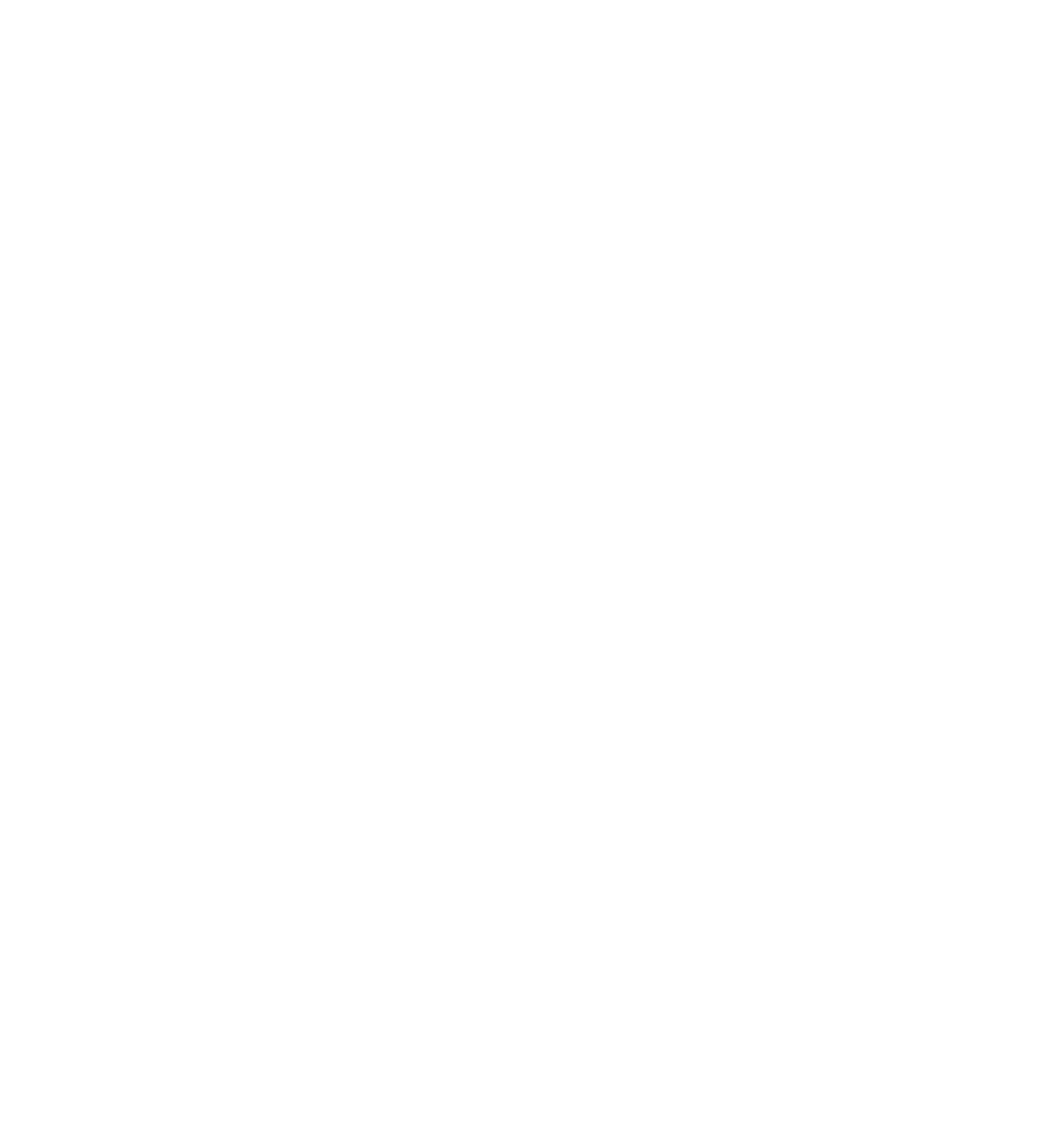
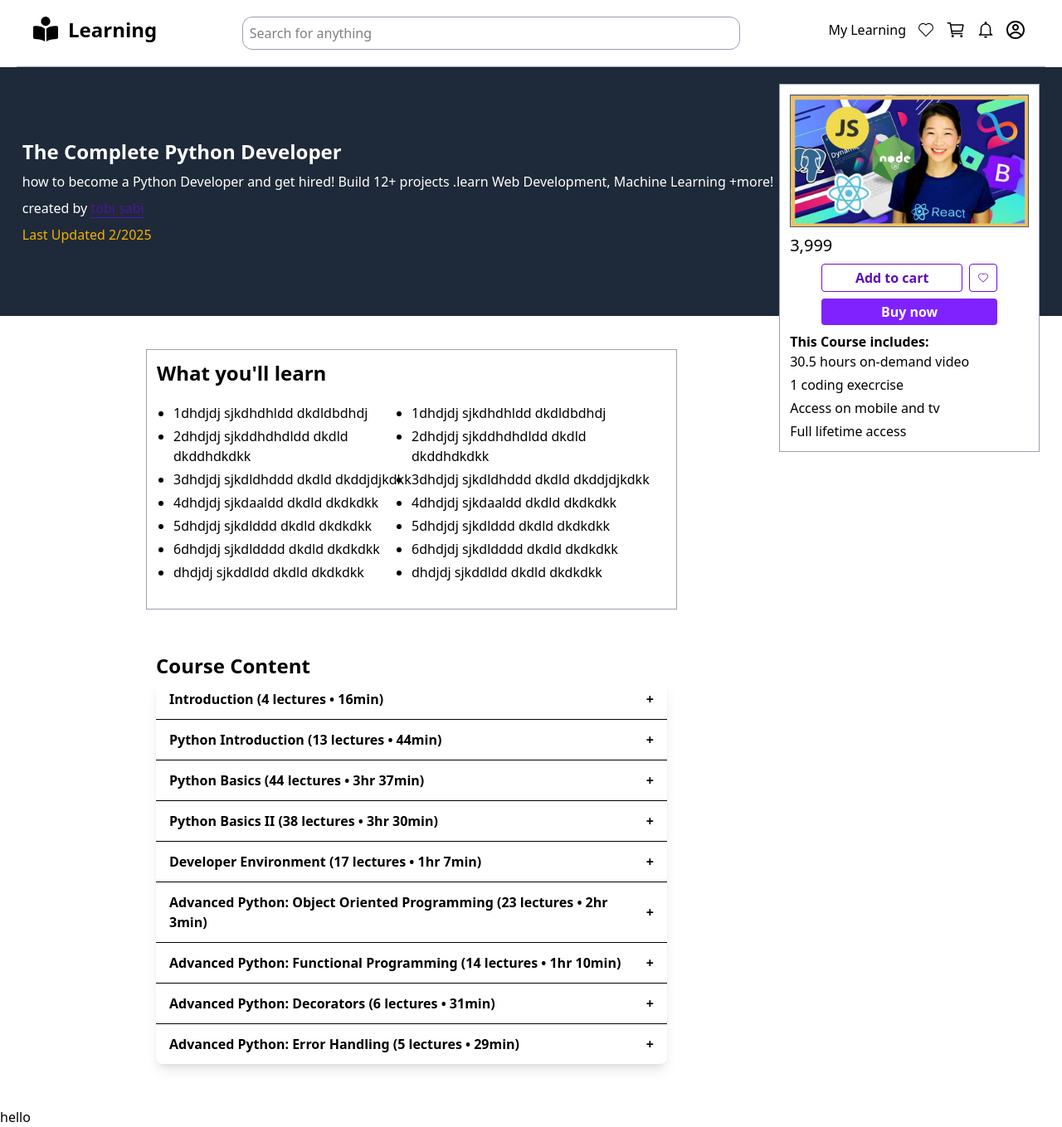
Before and after one commit to Sabari1212/LMS, a React (Vite) app: page /coursebuy in a window 1280 px wide. Before the commit this address had no page. Shown: the whole page at 83% size. Before the commit the page ends 800 px from the top, so only its background shows below. Built offline with nearby package versions, Linux system fonts and the light colour scheme.

Commit message:
dashboards

```diff
--- a/src/App.jsx
+++ b/src/App.jsx
@@ -6,6 +6,9 @@ import HomeLayout from './layout/HomeLayout'
 import { BrowserRouter, Route, Routes } from 'react-router-dom'
 import Password from './components/Password'
 import ChangePassword from './components/ChangePassword'
+import UserLayout from './layout/UserLayout'
+import Dashboard from './pages/Dashboard'
+import CourseBuy from './pages/CourseBuy'
 
 const App = () => {
   return (
@@ -18,6 +21,8 @@ const App = () => {
           <Route path='/login' element={<HomeLayout><Login /></HomeLayout>} />
           <Route path ='/forgetpw' element={<HomeLayout><Password/></HomeLayout>}></Route>
           <Route path ='/changepw' element={<HomeLayout><ChangePassword/></HomeLayout>}></Route>
+          <Route path ='/userdashboard' element={<UserLayout><Dashboard/></UserLayout>}></Route>
+          <Route path ='/coursebuy' element={<UserLayout><CourseBuy/></UserLayout>}></Route>
 
         </Routes>
       </BrowserRouter>
--- /dev/null
+++ b/src/components/DashboardNav.jsx
@@ -0,0 +1,36 @@
+import React from 'react'
+import { FaBookOpenReader } from 'react-icons/fa6'
+import { CiHeart } from "react-icons/ci";
+import { IoCartOutline } from "react-icons/io5";
+import { IoMdNotificationsOutline } from "react-icons/io";
+import { CgProfile } from "react-icons/cg";
+
+const DashboardNav = () => {
+  return (
+    <div>
+
+<div className='flex p-3 lg:p-5 lg:mx-5 lg:gap-5 justify-between border-b border-gray-400'>
+       <div className='flex gap-3'>
+                  <h1 className='text-3xl font-bold'><FaBookOpenReader/></h1>
+                  <h1 className='text-2xl font-bold'>Learning</h1>
+
+
+              </div>
+        <div className='w-1/2'>
+          <input type='text' className='border-1 border-gray-400 w-[100%] outline-none h-10 rounded-xl px-2'placeholder='Search for anything'></input>
+        </div>
+        <div className='p-1'>
+          <ul className='flex gap-3'>
+            <li>My Learning</li>
+            <li className='text-2xl'>  <CiHeart /></li>
+            <li className='text-2xl'><IoCartOutline/></li>
+            <li className='text-2xl'><IoMdNotificationsOutline/></li>
+            <li className='text-2xl'><CgProfile/></li>
+          </ul>
+        </div>
+      </div>
+    </div>
+  )
+}
+
+export default DashboardNav
--- /dev/null
+++ b/src/layout/UserLayout.jsx
@@ -0,0 +1,16 @@
+import React from 'react'
+import DashboardNav from '../components/DashboardNav'
+
+const UserLayout = ({children}) => {
+  return (
+    <div>
+        <DashboardNav/>
+        <main className=''>
+            {children}
+        </main>
+
+    </div>
+  )
+}
+
+export default UserLayout
--- a/src/main.jsx
+++ b/src/main.jsx
@@ -6,12 +6,13 @@ import Password from './components/Password.jsx'
 import { Provider } from 'react-redux'
 import store from './store/store.js'
 import Dashboard from './pages/Dashboard.jsx'
+import CourseBuy from './pages/CourseBuy.jsx'
 // npm create vite@latest
 createRoot(document.getElementById('root')).render(
   <StrictMode>
     <Provider store={store}>
      <App />
-     {/* <Dashboard/> */}
+
 
 
 
--- /dev/null
+++ b/src/pages/CourseBuy.jsx
@@ -0,0 +1,155 @@
+import React from 'react'
+import course from '../assets/course.jpg'
+import { CiHeart } from "react-icons/ci";
+
+const CourseBuy = () => {
+
+  return (
+    <div>
+<div className='bg-gray-800 lg:flex justify-evenly p-5 lg:h-[300px] '>
+    <div className='justify-center flex flex-col gap-2'>
+        <h1 className='font-bold text-2xl text-white'>The Complete Python Developer </h1>
+        <h1 className=' text-white'>how to become a Python Developer and get hired! Build 12+ projects .learn Web Development,
+            Machine Learning +more!
+        </h1>
+        <h1 className='text-white'>created by <span className='text-violet-900 border-b border-b-violet-800'>tobi sabi</span></h1>
+        <h1 className='text-yellow-500'>Last Updated 2/2025 </h1>
+
+    </div>
+    <div className='bg-white flex flex-col gap-2 p-3 h-max border-gray-400 border-1'>
+        <img className='h-40 w-72 mx-auto border-1 border-gray-600'src={course}></img>
+        <h1 className='text-xl'>3,999</h1>
+        <div  className='flex gap-2 justify-center'>
+            <button className='border-1 border-violet-700 px-10 p-1 text-violet-800 font-bold rounded-sm'>Add to cart</button>
+            <button className='border-violet-700 p-1 px-2 text-violet-800 font-bold border-1 rounded-sm'><CiHeart/></button>
+        </div>
+        <button className='text-white px-18 p-1 bg-violet-600 font-bold rounded-sm w-max mx-auto '>Buy now</button>
+        <div>
+            <h1 className='font-bold'>This Course includes:</h1>
+            <ul className='flex flex-col gap-1'>
+                <li>30.5 hours on-demand video</li>
+                <li>1 coding execrcise</li>
+                <li>Access on mobile and tv</li>
+                <li>Full lifetime access</li>
+            </ul>
+        </div>
+
+
+    </div>
+
+</div>
+<div className='border-1 border-gray-400 lg:w-1/2 lg:m-10 lg:ml-44 p-3 '>
+    <h1 className='text-2xl font-bold'>What you'll learn</h1>
+    <div className='lg:flex justify-between p-5'>
+    <ul className='flex flex-col gap-1 list-disc' >
+        <li>1dhdjdj sjkdhdhldd dkdldbdhdj</li>
+        <li>2dhdjdj sjkddhdhdldd dkdld dkddhdkdkk</li>
+        <li>3dhdjdj sjkdldhddd dkdld dkddjdjkdkk</li>
+        <li>4dhdjdj sjkdaaldd dkdld dkdkdkk</li>
+        <li>5dhdjdj sjkdlddd dkdld dkdkdkk</li>
+        <li>6dhdjdj sjkdldddd dkdld dkdkdkk</li>
+        <li>dhdjdj sjkddldd dkdld dkdkdkk</li>
+    </ul >
+    <ul className='flex flex-col gap-1 list-disc'>
+        <li>1dhdjdj sjkdhdhldd dkdldbdhdj</li>
+        <li>2dhdjdj sjkddhdhdldd dkdld dkddhdkdkk</li>
+        <li>3dhdjdj sjkdldhddd dkdld dkddjdjkdkk</li>
+        <li>4dhdjdj sjkdaaldd dkdld dkdkdkk</li>
+        <li>5dhdjdj sjkdlddd dkdld dkdkdkk</li>
+        <li>6dhdjdj sjkdldddd dkdld dkdkdkk</li>
+        <li>dhdjdj sjkddldd dkdld dkdkdkk</li>
+    </ul>
+    </div>
+</div>
+<div className=' lg:w-1/2 lg:m-10 lg:ml-44 p-3 '>
+    <h1 className='text-2xl font-bold'>Course Content</h1>
+    <div className="max-w-2xl mx-auto bg-white shadow-lg rounded-lg">
+
+        <div className="border-b">
+            <button className="w-full text-left px-4 py-3 font-semibold flex justify-between items-center accordion">
+                Introduction (4 lectures • 16min)
+                <span className="icon">+</span>
+            </button>
+            <div className="panel hidden px-6 py-2 text-gray-600">
+                <ul className="list-none space-y-2">
+                    <li>Course Outline <span className="text-xs float-right">05:57</span></li>
+                    <li>Join Our Online Classroom! <span className="text-xs float-right">04:01</span></li>
+                    <li>Exercise: Meet Your Classmates & Instructor <span className="text-xs float-right">01:47</span></li>
+                    <li>ZTM Resources <span className="text-xs float-right">04:23</span></li>
+                </ul>
+            </div>
+        </div>
+
+        <div class="border-b">
+            <button className="w-full text-left px-4 py-3 font-semibold flex justify-between items-center accordion">
+                Python Introduction (13 lectures • 44min)
+                <span className="icon">+</span>
+            </button>
+            <div class="panel hidden px-6 py-2 text-gray-600"></div>
+        </div>
+
+        <div class="border-b">
+            <button class="w-full text-left px-4 py-3 font-semibold flex justify-between items-center accordion">
+                Python Basics (44 lectures • 3hr 37min)
+                <span class="icon">+</span>
+            </button>
+            <div class="panel hidden px-6 py-2 text-gray-600"></div>
+        </div>
+
+        <div class="border-b">
+            <button class="w-full text-left px-4 py-3 font-semibold flex justify-between items-center accordion">
+                Python Basics II (38 lectures • 3hr 30min)
+                <span class="icon">+</span>
+            </button>
+            <div class="panel hidden px-6 py-2 text-gray-600"></div>
+        </div>
+
+        <div class="border-b">
+            <button class="w-full text-left px-4 py-3 font-semibold flex justify-between items-center accordion">
+                Developer Environment (17 lectures • 1hr 7min)
+                <span class="icon">+</span>
+            </button>
+            <div class="panel hidden px-6 py-2 text-gray-600"></div>
+        </div>
+
+        <div class="border-b">
+            <button class="w-full text-left px-4 py-3 font-semibold flex justify-between items-center accordion">
+                Advanced Python: Object Oriented Programming (23 lectures • 2hr 3min)
+                <span class="icon">+</span>
+            </button>
+            <div class="panel hidden px-6 py-2 text-gray-600"></div>
+        </div>
+
+        <div class="border-b">
+            <button class="w-full text-left px-4 py-3 font-semibold flex justify-between items-center accordion">
+                Advanced Python: Functional Programming (14 lectures • 1hr 10min)
+                <span class="icon">+</span>
+            </button>
+            <div class="panel hidden px-6 py-2 text-gray-600"></div>
+        </div>
+
+        <div class="border-b">
+            <button class="w-full text-left px-4 py-3 font-semibold flex justify-between items-center accordion">
+                Advanced Python: Decorators (6 lectures • 31min)
+                <span class="icon">+</span>
+            </button>
+            <div class="panel hidden px-6 py-2 text-gray-600"></div>
+        </div>
+
+        <div>
+            <button class="w-full text-left px-4 py-3 font-semibold flex justify-between items-center accordion">
+                Advanced Python: Error Handling (5 lectures • 29min)
+                <span class="icon">+</span>
+            </button>
+            <div class="panel hidden px-6 py-2 text-gray-600"></div>
+        </div>
+    </div>
+
+</div>
+<h1>hello</h1>
+
+    </div>
+  )
+}
+
+export default CourseBuy
--- a/src/pages/Dashboard.jsx
+++ b/src/pages/Dashboard.jsx
@@ -8,26 +8,7 @@ import { CgProfile } from "react-icons/cg";
 const Dashboard = () => {
   return (
     <div>
-      <div className='flex p-3 lg:p-5 lg:mx-5 lg:gap-5 justify-between border-b border-gray-400'>
-       <div className='flex gap-3'>
-                  <h1 className='text-3xl font-bold'><FaBookOpenReader/></h1>
-                  <h1 className='text-2xl font-bold'>Learning</h1>
 
-
-              </div>
-        <div className='w-1/2'>
-          <input type='text' className='border-1 border-gray-400 w-[100%] outline-none h-10 rounded-xl px-2'placeholder='Search for anything'></input>
-        </div>
-        <div className='p-1'>
-          <ul className='flex gap-3'>
-            <li>My Learning</li>
-            <li className='text-2xl'>  <CiHeart /></li>
-            <li className='text-2xl'><IoCartOutline/></li>
-            <li className='text-2xl'><IoMdNotificationsOutline/></li>
-            <li className='text-2xl'><CgProfile/></li>
-          </ul>
-        </div>
-      </div>
 
       <div className='flex gap-3 items-center mt-6 ml-5 lg:ml-20'>
         <div>
--- a/src/pages/Login.jsx
+++ b/src/pages/Login.jsx
@@ -27,6 +27,7 @@ const Login = () => {
         const auth = { username, password }; // Encode username:password
           var respon =await Loginbk(auth);
           console.log(respon.data);
+          navigate("/userdashboard")
         //   console.log(auth);
     }
     // const [signupForm,setSignupForm]=useState({
```
Also changed, not shown: src/pages/Home.jsx (+14 -8 lines).
